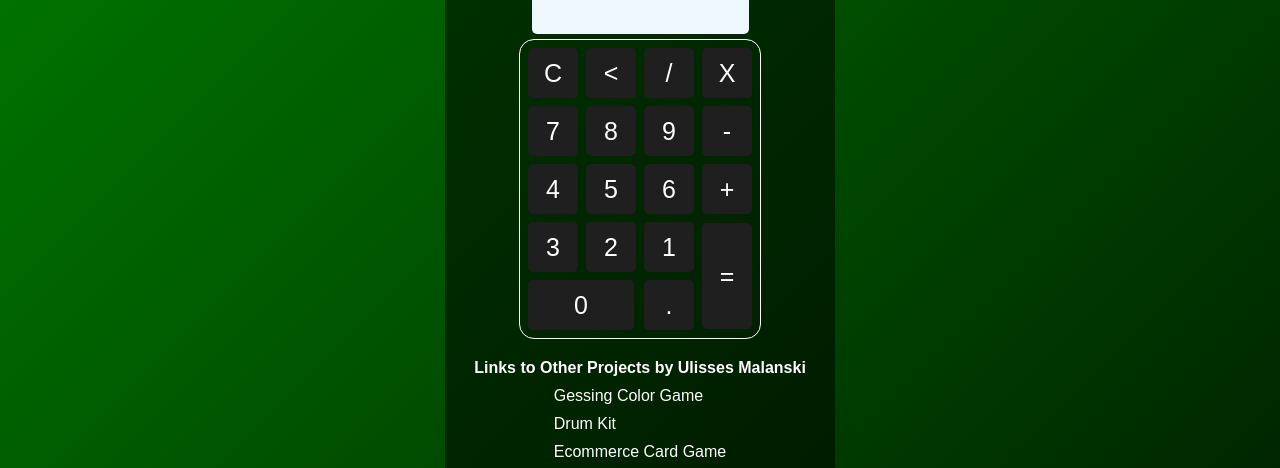
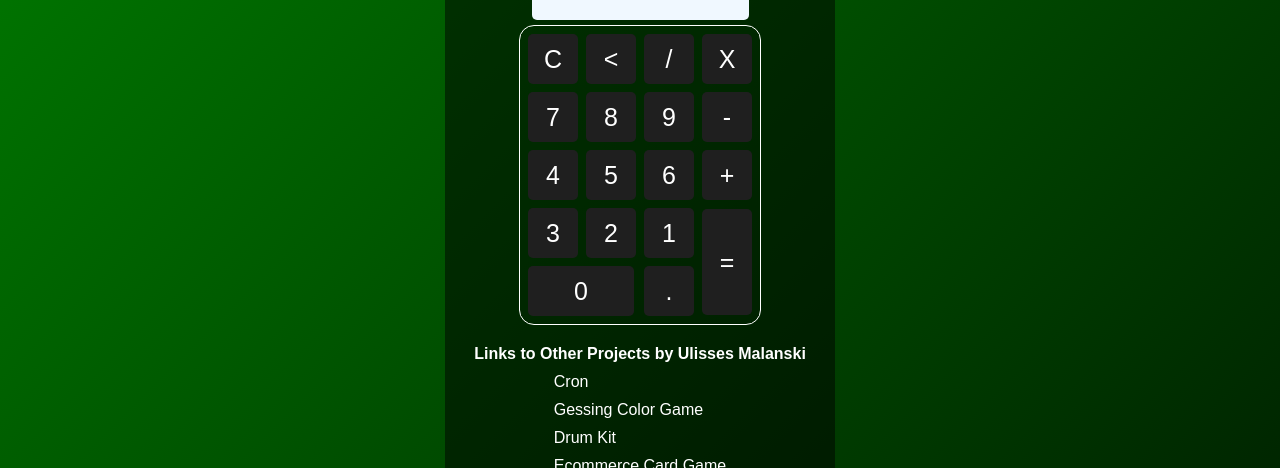
Before and after one commit to malanski/CalculatorX, a plain HTML site: page index.html in a window 1280 px wide. Shown: the part 314-782 px from the top of the page. Drawn offline with Linux system fonts and the light colour scheme.

Commit message:
Add Cron project Link

```diff
--- a/index.html
+++ b/index.html
@@ -56,6 +56,9 @@
             <h4>Links to Other Projects by Ulisses Malanski</h4>
         <ul class="projects">
             <li>
+            <a href="https://malanski.github.io/cron/" title="JavaScript Gessing Color Game">Cron</a>
+            </li>
+            <li>
             <a href="https://malanski.github.io/GessingColorGame/" title="JavaScript Gessing Color Game">Gessing Color Game</a>
             </li>
             <li>
```
